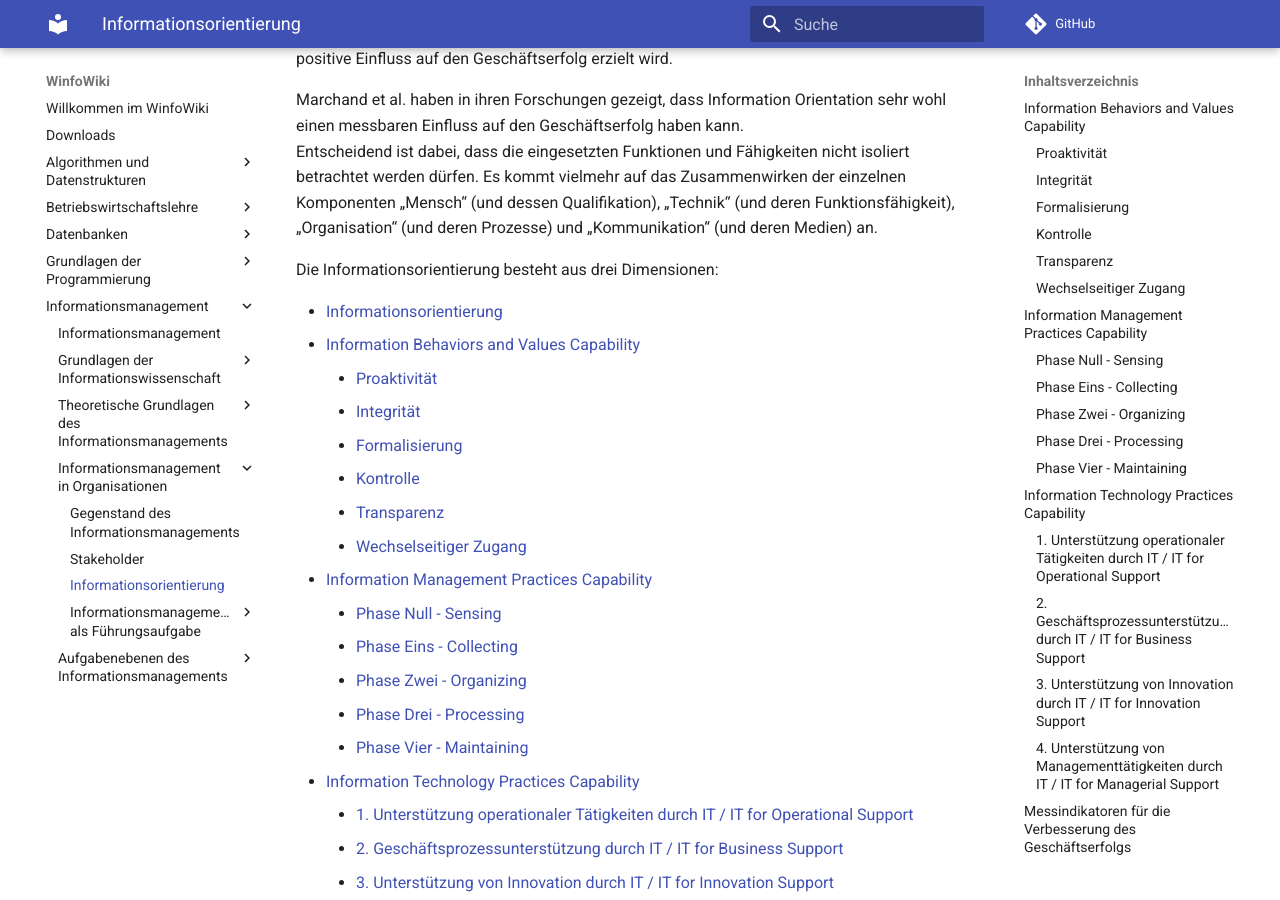
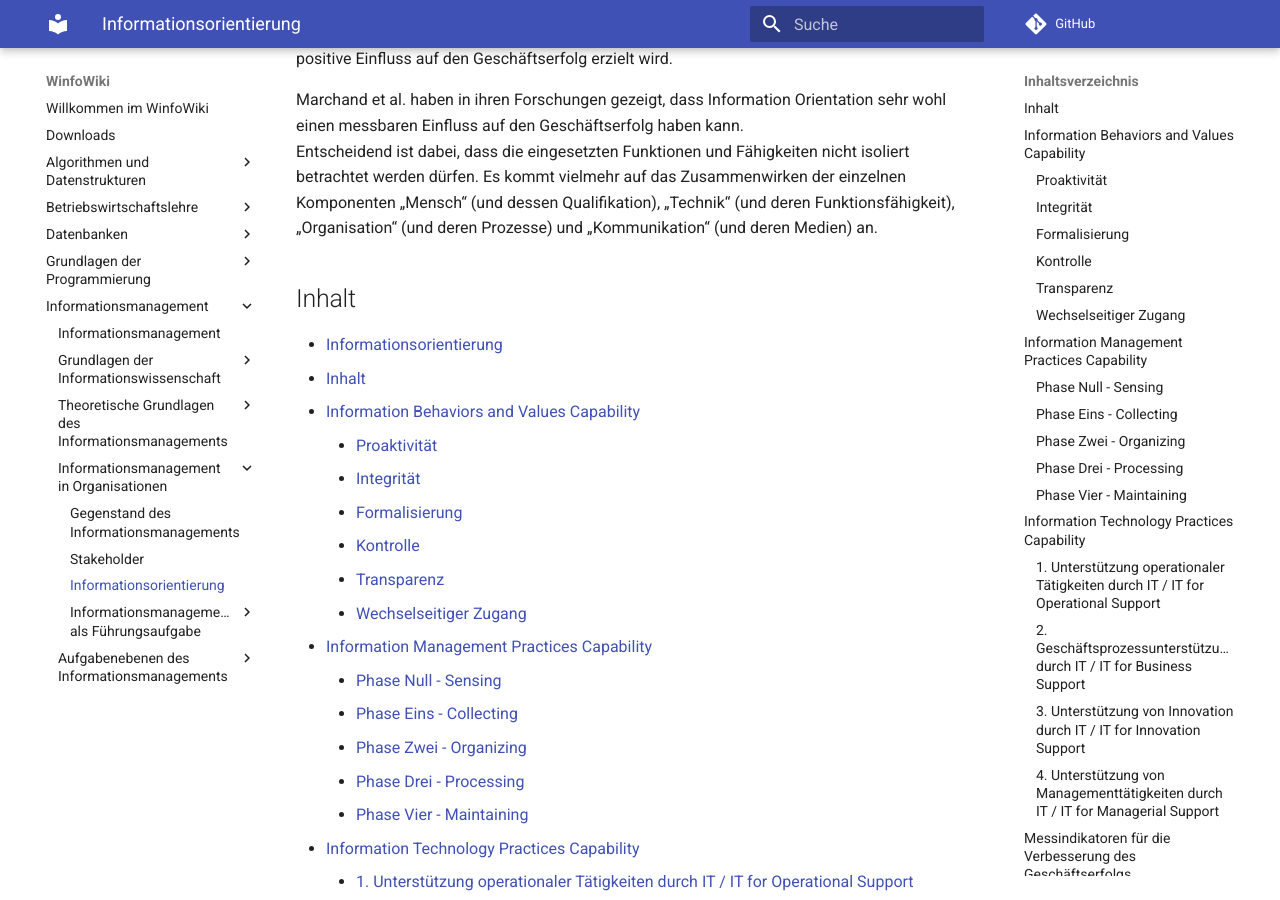
Before and after one commit to heshsum/winfowiki, an MkDocs documentation site: the page built from docs/Informationsmanagement/Informationsmanagement-in-Organisationen/Informationsorientierung.md, in a window 1280 px wide and 900 px high, scrolled down 329 px. Built offline with MkDocs 1.6.1 and Material for MkDocs 9.7.7, drawn with Linux system fonts in a browser that asks for light colours; comment, search, counter and statistics services are not loaded; some of the changed lines change nothing that is shown.

Commit message:
Informationsorientierung aktualisiert

````diff
--- a/docs/Informationsmanagement/Informationsmanagement-in-Organisationen/Informationsorientierung.md
+++ b/docs/Informationsmanagement/Informationsmanagement-in-Organisationen/Informationsorientierung.md
@@ -6,9 +6,10 @@
 Marchand et al. haben in ihren Forschungen gezeigt, dass Information Orientation sehr wohl einen messbaren Einfluss auf den Geschäftserfolg haben kann.
 Entscheidend ist dabei, dass die eingesetzten Funktionen und Fähigkeiten nicht isoliert betrachtet werden dürfen. Es kommt vielmehr auf das Zusammenwirken der einzelnen Komponenten „Mensch“ (und dessen Qualifikation), „Technik“ (und deren Funktionsfähigkeit), „Organisation“ (und deren Prozesse) und „Kommunikation“ (und deren Medien) an.
 
-Die Informationsorientierung besteht aus drei Dimensionen:
+## Inhalt
 
 - [Informationsorientierung](#informationsorientierung)
+  - [Inhalt](#inhalt)
   - [Information Behaviors and Values Capability](#information-behaviors-and-values-capability)
     - [Proaktivität](#proaktivität)
     - [Integrität](#integrität)
@@ -40,7 +41,17 @@
     b5(Transparenz)
     b6("Wechselseitiger Zugang")
     c("Information Management Practices Capability")
+    c1(Phase Null - Sensing)
+    c2(Phase Eins - Collecting)
+    c3(Phase Zwei - Organizing)
+    c4(Phase Drei - Processing)
+    c5(Phase Vier - Maintaining)
     d("Information Technology Practices Capability")
+    d1(IT for Operational Support)
+    d2(IT for Business Support)
+    d3(IT for Innovation Support)
+    d4(IT for Managerial Support)
+
     a --- b
     b --- b1
     b1 --- b2
@@ -49,7 +60,16 @@
     b4 --- b5
     b5 --- b6
     a --- c
+    c --- c1
+    c1 --- c2
+    c2 --- c3
+    c3 --- c4
+    c4 --- c5
     a --- d
+    d --- d1
+    d1 --- d2
+    d2 --- d3
+    d3 --- d4
 ```
 
 
````
